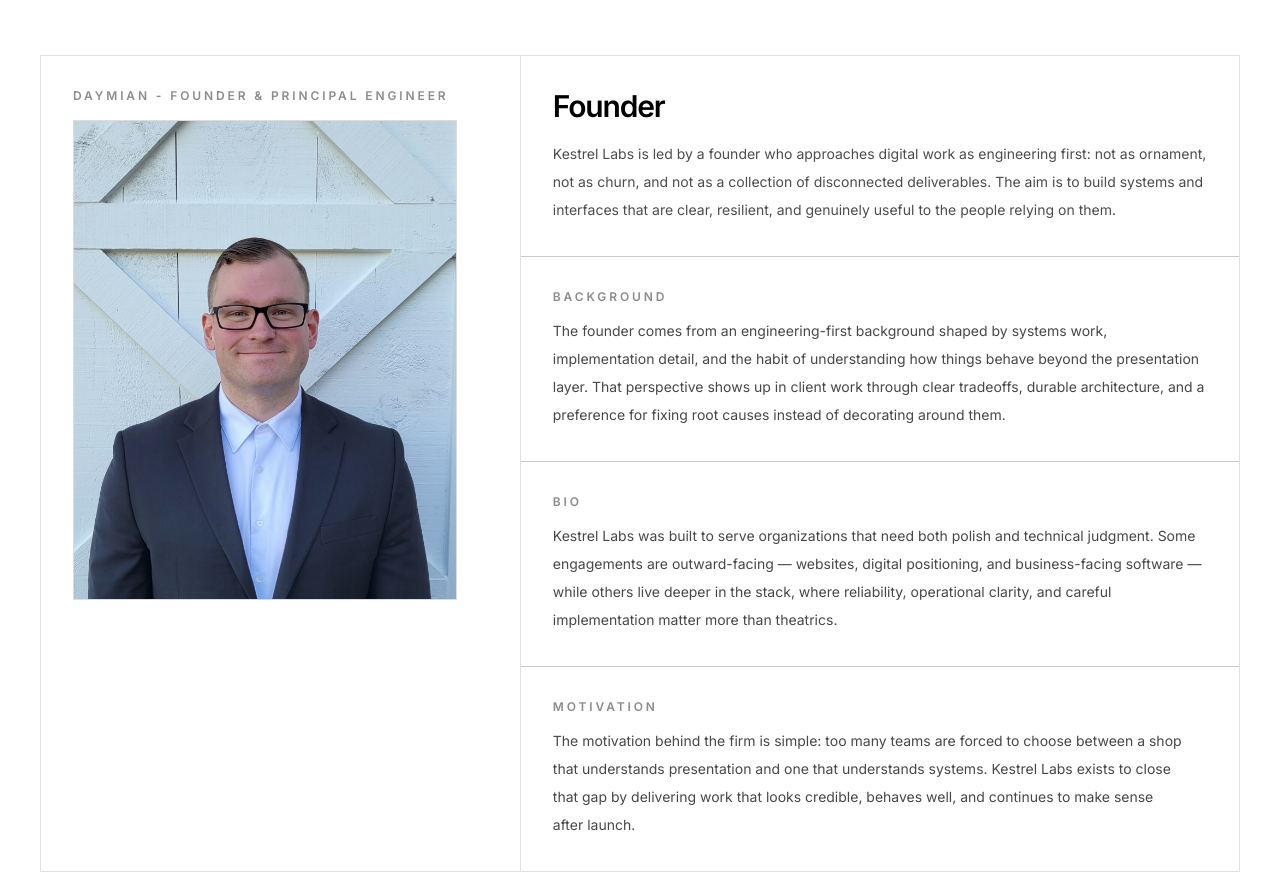
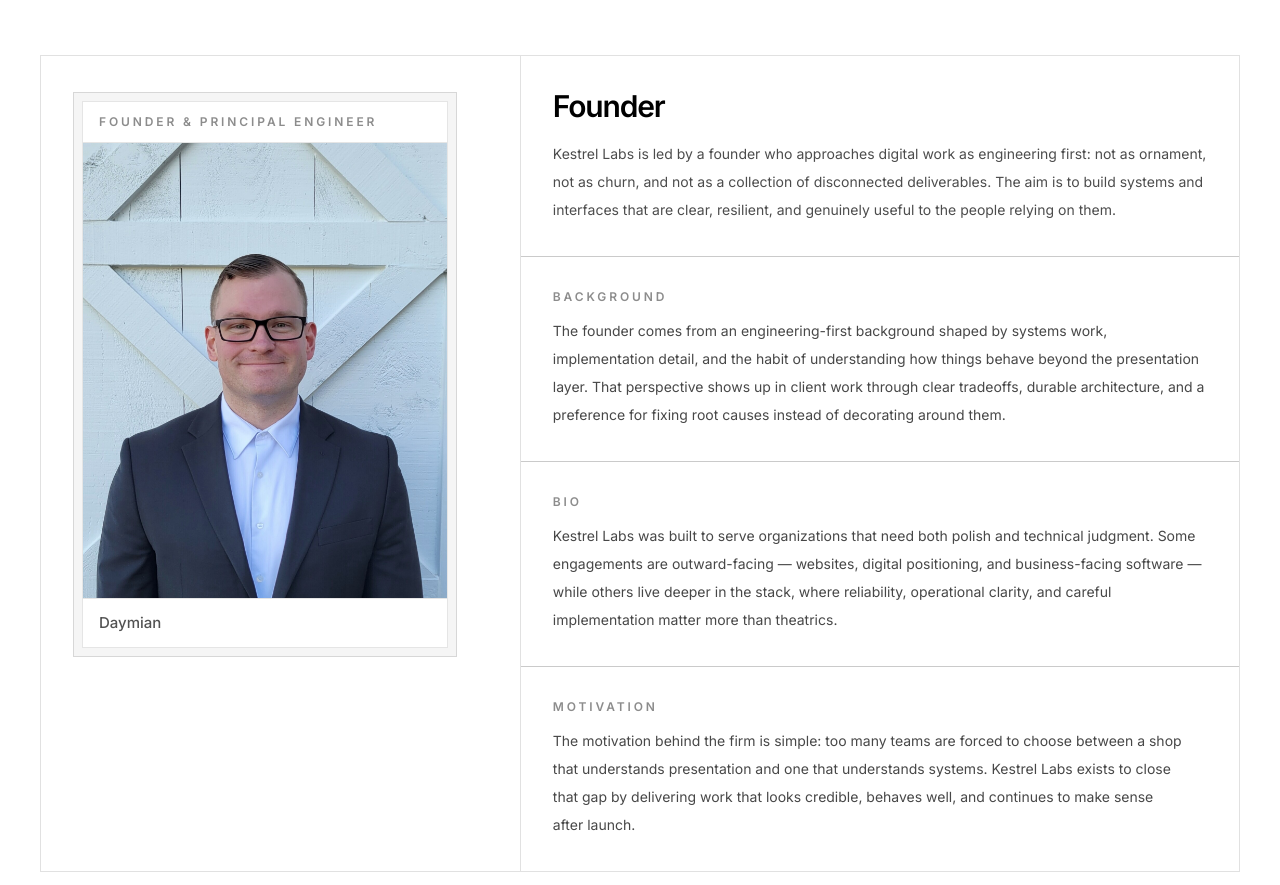
Before and after one commit to KestrelLabsHQ/Landing-Website, a Next.js app: page /about in a window 1280 px wide. Shown: the part 856-1741 px from the top of the page. Built offline with nearby package versions, Linux system fonts and the light colour scheme.

Commit message:
Style founder portrait with framed title and name

```diff
--- a/app/about/page.tsx
+++ b/app/about/page.tsx
@@ -53,10 +53,13 @@
       <div className="mt-10 border border-black/10 bg-neutral-50 md:mt-14">
         <div className="grid gap-px bg-black/10 lg:grid-cols-[0.8fr_1.2fr]">
           <div className="bg-white p-5 sm:p-6 md:p-8">
+            <div className="mt-1 max-w-sm border border-black/12 bg-neutral-100 p-[6px] sm:p-2">
+              <div className="overflow-hidden border border-black/10 bg-white">
+                <div className="border-b border-black/10 bg-white/92 px-4 py-3 backdrop-blur-sm">
                   <p className="text-[11px] font-semibold uppercase tracking-[0.22em] text-black/45 sm:text-xs sm:tracking-[0.24em]">
-              Daymian - Founder & Principal Engineer
+                    Founder & Principal Engineer
                   </p>
-            <div className="mt-4 max-w-sm overflow-hidden border border-black/10 bg-neutral-100">
+                </div>
                 <Image
                   src="/founder/founder-portrait.jpg"
                   alt="Founder of Kestrel Labs"
@@ -65,6 +68,12 @@
                   className="h-auto w-full object-cover"
                   priority
                 />
+                <div className="border-t border-black/10 bg-white/92 px-4 py-3 backdrop-blur-sm">
+                  <p className="text-sm font-medium leading-6 text-black/68 sm:text-[15px]">
+                    Daymian
+                  </p>
+                </div>
+              </div>
             </div>
           </div>
 
```
Lines whose indentation alone changed are shown as unchanged.
